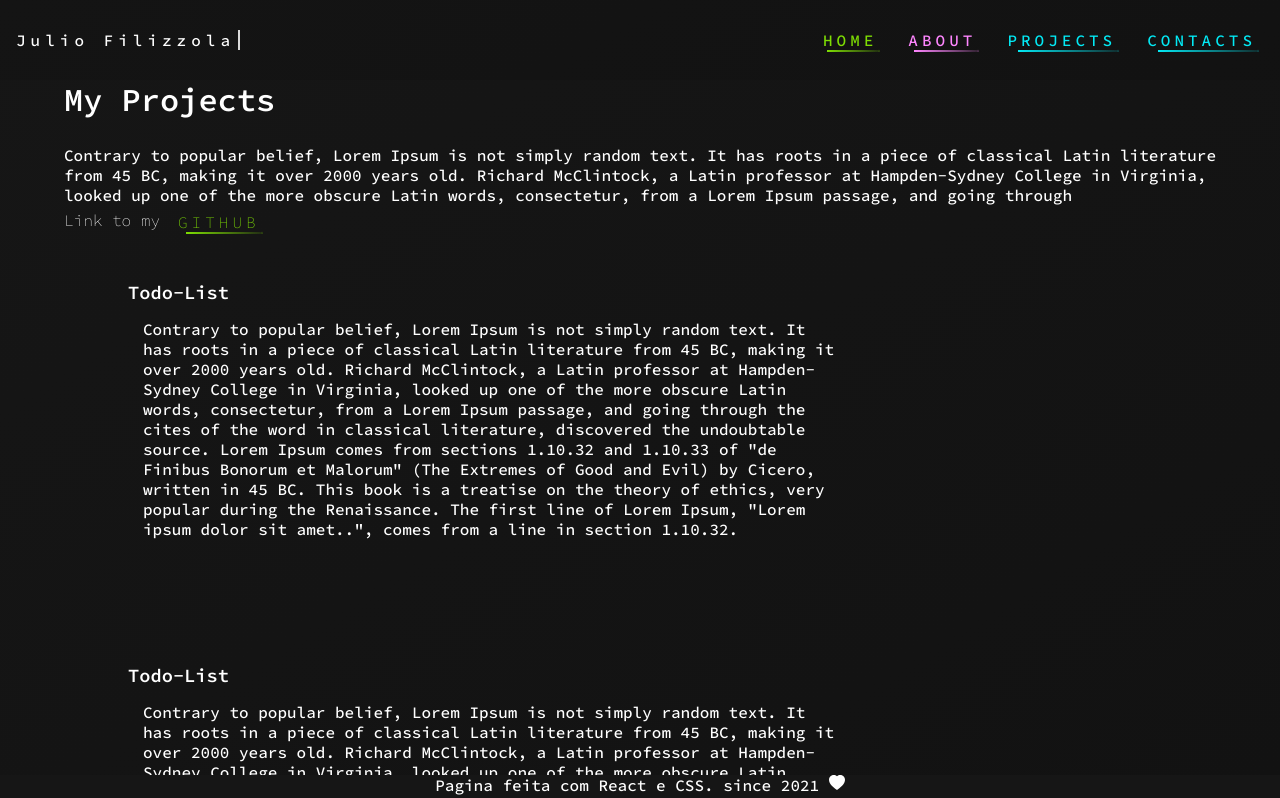
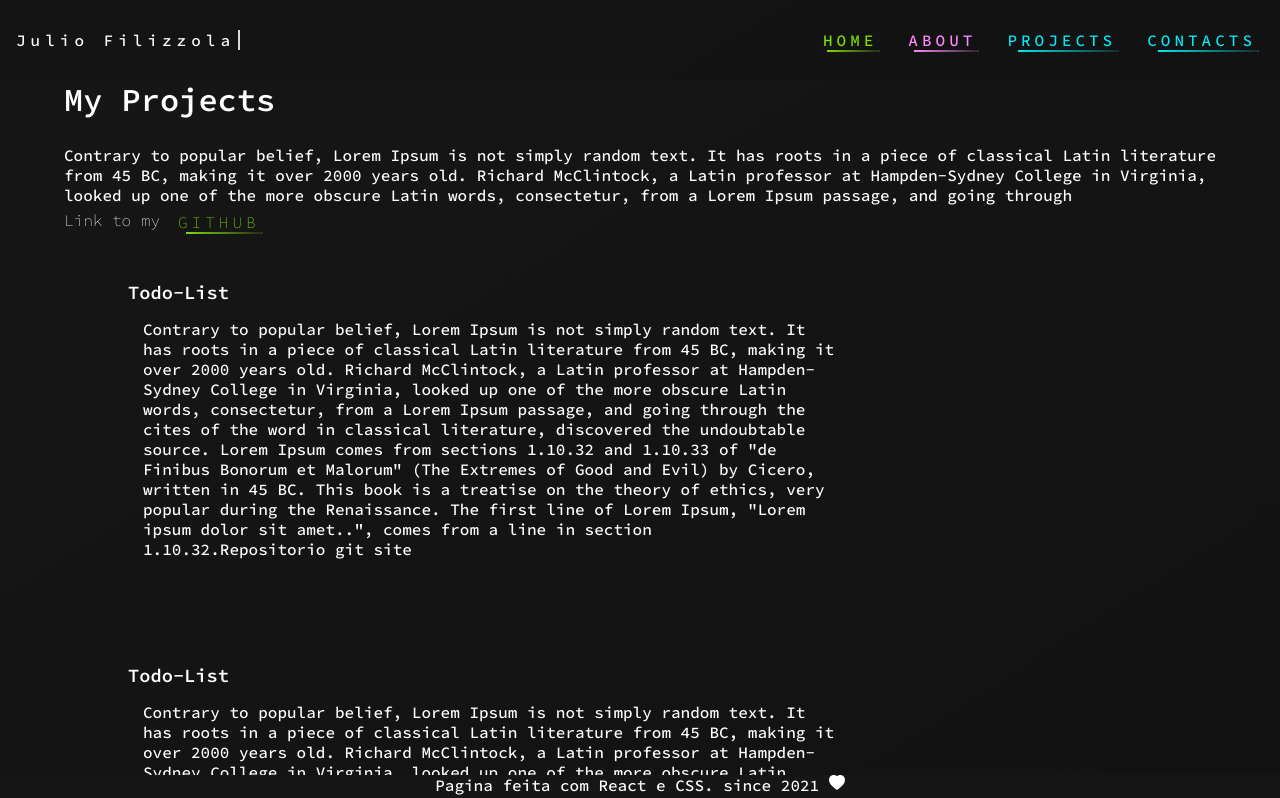
Before and after one commit to juliofilizzola/juliofilizzola-portfolio, a React (Create React App) app: page /projects in a window 1280 px wide. Shown: the top 798 px of the page. Built offline with nearby package versions, Linux system fonts and the light colour scheme.

Commit message:
span no projeto

```diff
--- a/src/pages/Projects.jsx
+++ b/src/pages/Projects.jsx
@@ -31,6 +31,7 @@ function Projects() {
             <div>
               <p>
               Contrary to popular belief, Lorem Ipsum is not simply random text. It has roots in a piece of classical Latin literature from 45 BC, making it over 2000 years old. Richard McClintock, a Latin professor at Hampden-Sydney College in Virginia, looked up one of the more obscure Latin words, consectetur, from a Lorem Ipsum passage, and going through the cites of the word in classical literature, discovered the undoubtable source. Lorem Ipsum comes from sections 1.10.32 and 1.10.33 of "de Finibus Bonorum et Malorum" (The Extremes of Good and Evil) by Cicero, written in 45 BC. This book is a treatise on the theory of ethics, very popular during the Renaissance. The first line of Lorem Ipsum, "Lorem ipsum dolor sit amet..", comes from a line in section 1.10.32.
+              <span>Repositorio git</span> <span>site</span>
               </p>
               <img className="img-projects" src={Space} alt='imagem do projeto'/>
             </div>
```
